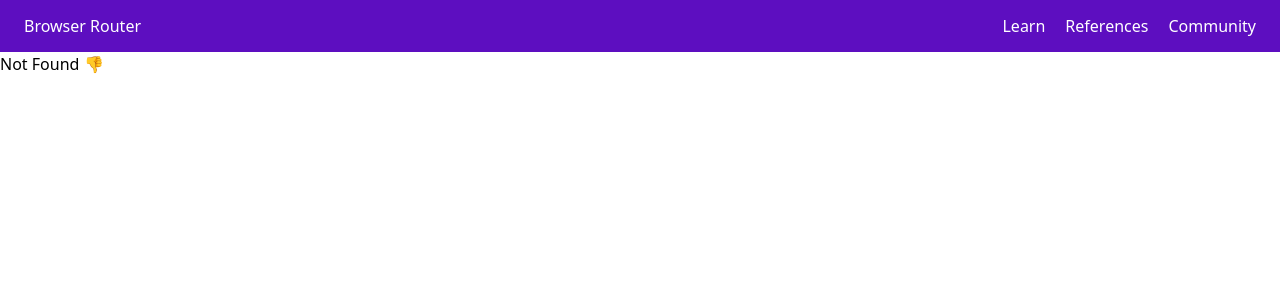
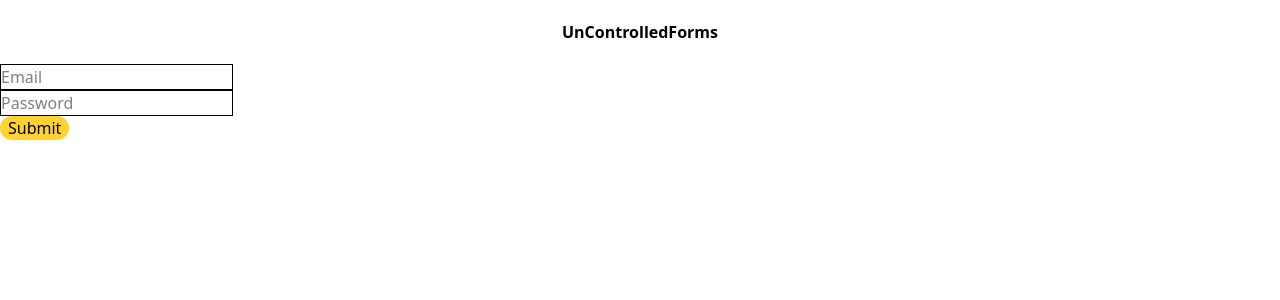
Before and after one commit to Sarvesh-1999/React-12PM, a React (Vite) app: page /contacts in a window 1280 px wide. Before the commit this address had no page. Shown: the top 300 px of the page. Built offline with nearby package versions, Linux system fonts and the light colour scheme.

Commit message:
uncontrolled and routing 2

```diff
--- a/src/App.jsx
+++ b/src/App.jsx
@@ -19,6 +19,8 @@ import FetchUsers from "./allTopics/10_apiCall/FetchUsers";
 import Products from "./allTopics/10_apiCall/Products";
 import Posts from "./allTopics/11_customHook/Posts";
 import Routing1 from "./allTopics/12_routing/Routing1";
+import Routing2 from "./allTopics/12_routing2/Routing2";
+import UnControlledForms from "./allTopics/08_forms/UnControlledForms";
 
 function App() {
   const [toggle, setToggle] = useState(false);
@@ -55,7 +57,9 @@ function App() {
 
       {/* <Posts/> */}
 
-      <Routing1/>
+      {/* <Routing1/> */}
+      {/* <Routing2/> */}
+        <UnControlledForms/>
     </>
   );
 }
--- /dev/null
+++ b/src/allTopics/08_forms/UnControlledForms.jsx
@@ -0,0 +1,38 @@
+import React, { useRef } from 'react'
+
+const UnControlledForms = () => {
+
+    let emailRef  = useRef() // {current : ud}
+    let passwordRef = useRef() // {current : ud}
+
+    function handleSubmit(e){
+        e.preventDefault()
+        console.log(emailRef.current.value);
+        console.log(passwordRef.current.value);
+        let user = {
+            email : emailRef.current.value,
+            password: passwordRef.current.value
+        }
+        console.log(user);
+        // clearing input fields
+        emailRef.current.value = ""
+        passwordRef.current.value = ""
+    }
+
+  return (
+    <div>
+        <h1 className='font-bold text-center m-5'>UnControlledForms</h1>
+        <form onSubmit={handleSubmit}>
+            <input type="text" ref={emailRef} placeholder='Email'  className='border'/>
+            <br />
+            <input type="text" ref={passwordRef} placeholder='Password' className='border'/>
+            <br />
+            <button className='bg-amber-300 px-2 rounded-full'>
+                Submit
+            </button>
+        </form>
+    </div>
+  )
+}
+
+export default UnControlledForms
--- a/src/allTopics/12_routing/UI/Navbar.jsx
+++ b/src/allTopics/12_routing/UI/Navbar.jsx
@@ -4,7 +4,7 @@ const Navbar = () => {
   return (
     <nav className="bg-violet-800 text-white flex justify-between px-6 py-3.5">
       <div>
-        <Link to="/">Browser Router</Link>
+        <Link to="/home">Browser Router</Link>
       </div>
 
       <div className="gap-5 hidden md:flex">
--- /dev/null
+++ b/src/allTopics/12_routing2/Contacts.jsx
@@ -0,0 +1,9 @@
+import React from 'react'
+
+const Contacts = () => {
+  return (
+    <div>Contacts</div>
+  )
+}
+
+export default Contacts
--- /dev/null
+++ b/src/allTopics/12_routing2/Home.jsx
@@ -0,0 +1,9 @@
+import React from 'react'
+
+const Home = () => {
+  return (
+    <div>Home</div>
+  )
+}
+
+export default Home
--- /dev/null
+++ b/src/allTopics/12_routing2/Layout.jsx
@@ -0,0 +1,14 @@
+import Nav from './Nav'
+import { Outlet } from 'react-router-dom'
+
+const Layout = () => {
+  return (
+    <div >
+        <Nav/>
+        {/* Outlet is used to render children routes component */}
+        <Outlet/>
+    </div>
+  )
+}
+
+export default Layout
--- /dev/null
+++ b/src/allTopics/12_routing2/Nav.jsx
@@ -0,0 +1,19 @@
+import { Link } from "react-router-dom"
+const Nav = () => {
+  return (
+    <div>
+        <li>
+            <Link to="/">Home</Link>
+        </li>
+        <li>
+            <Link to="/services">Services</Link>
+        </li>
+        <li>
+            <Link to="/contacts">Contacts</Link>
+        </li>
+        <hr />
+    </div>
+  )
+}
+
+export default Nav
--- /dev/null
+++ b/src/allTopics/12_routing2/Routing2.jsx
@@ -0,0 +1,37 @@
+import { createBrowserRouter, RouterProvider } from "react-router-dom";
+import Home from "./Home";
+import Services from "./Services";
+import Contacts from "./Contacts";
+import Nav from "./Nav";
+import Layout from "./Layout";
+
+const myRoutes = createBrowserRouter([
+  {
+    path: "/",
+    element: <Layout />,
+    children: [
+      {
+        path: "/",
+        element: <Home />,
+      },
+      {
+        path: "/services",
+        element: <Services />,
+      },
+      {
+        path: "/contacts",
+        element: <Contacts />,
+      },
+    ],
+  },
+]);
+
+const Routing2 = () => {
+  return (
+    <div>
+      <RouterProvider router={myRoutes}></RouterProvider>
+    </div>
+  );
+};
+
+export default Routing2;
--- /dev/null
+++ b/src/allTopics/12_routing2/Services.jsx
@@ -0,0 +1,9 @@
+import React from 'react'
+
+const Services = () => {
+  return (
+    <div>Services</div>
+  )
+}
+
+export default Services
```
